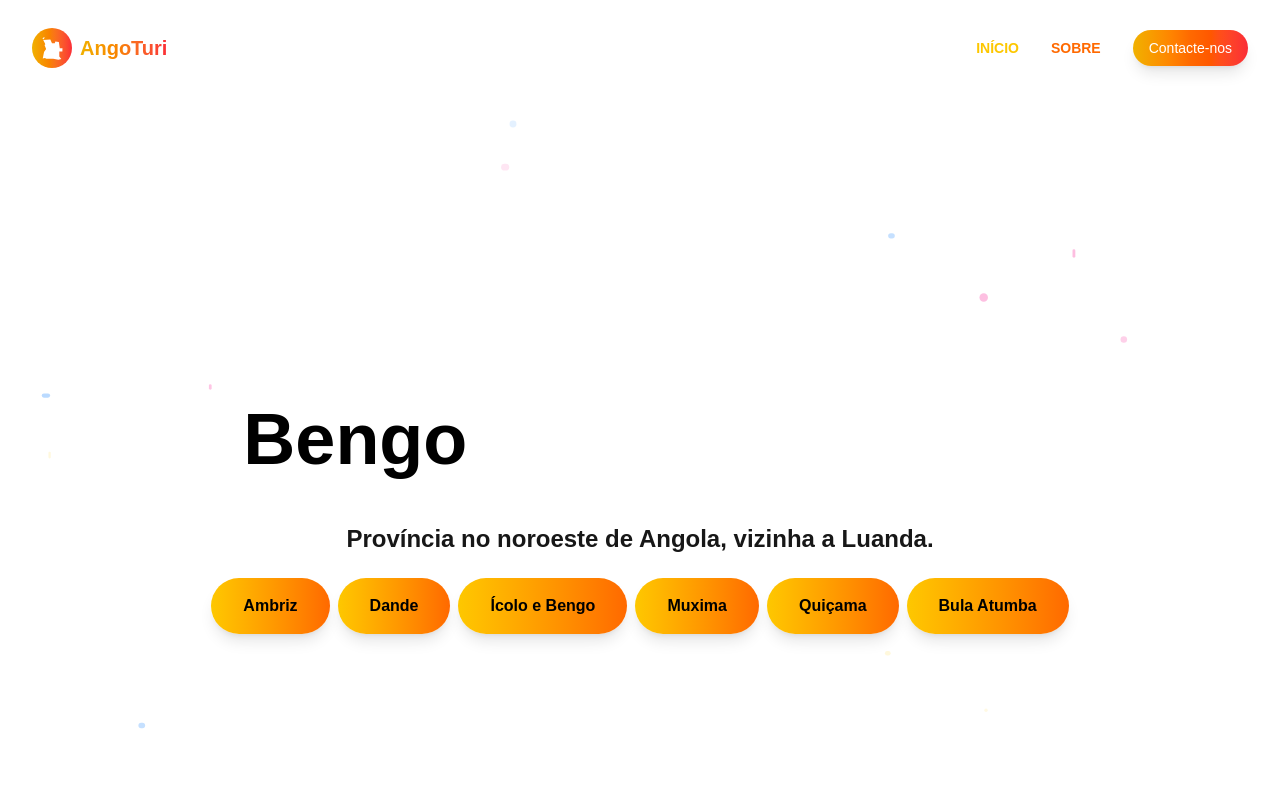
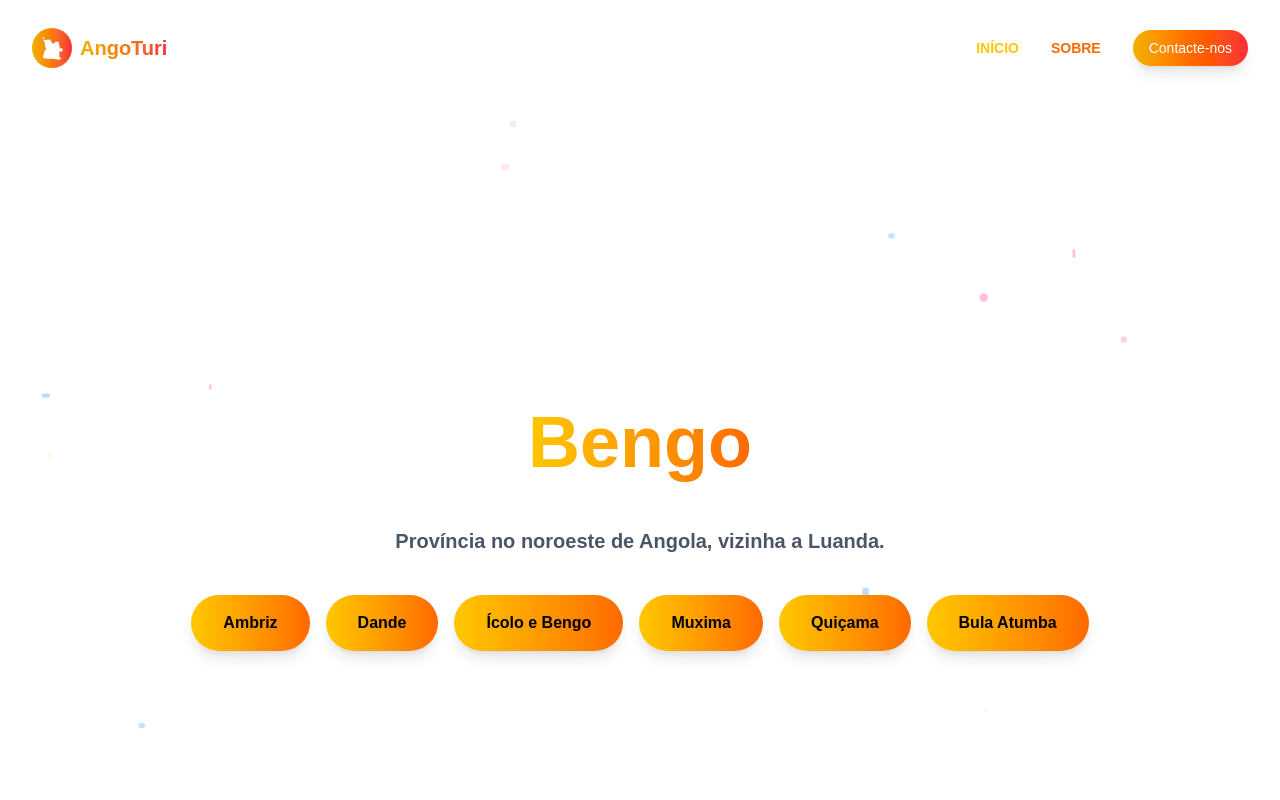
Before and after one commit to delciomanico/angoturi, a Next.js app: page /provincias/bengo in a window 1280 px wide. Shown: the top 800 px of the page. Built offline with nearby package versions, Linux system fonts and the light colour scheme.

Commit message:
Page province actualizado.

```diff
--- a/src/app/(public)/provincias/[provincia]/page.tsx
+++ b/src/app/(public)/provincias/[provincia]/page.tsx
@@ -26,23 +26,25 @@ export default function PageProvince(){
         </>:<>
             {provincia?<div className="mt-5">
                 <motion.div>
-                    <motion.div>
+                    <motion.div
+                        className='py-5'
+                    >
                         <motion.h1
                             initial={{ opacity: 0, y: 30 }}
                             animate={{ opacity: 1, y: 0 }}
                             transition={{ duration: 0.8, delay: 0.4 }}
                             className="
-                                text-4xl sm:text-5xl md:text-6xl lg:text-7xl leading-tight mb-6 px-8 py-4 text-black font-semibold rounded-full transition-all flex items-center
-                                "
-
+                                text-4xl sm:text-5xl md:text-6xl lg:text-7xl leading-tight mb-6 px-8 py-4 text-black font-semibold rounded-full transition-all flex items-center justify-center"
                         >
-                            {provincia.title}
+                            <span className="bg-clip-text text-transparent bg-gradient-to-r from-yellow-400 to-orange-500">
+                                {provincia.title}
+                            </span>
                         </motion.h1>
                         <motion.p
-                            initial={{ opacity: 0, y: 30 }}
-                            animate={{ opacity: 1, y: 0 }}
-                            transition={{ duration: 0.8, delay: 0.4 }}
-                            className="text-lg sm:text-xl md:text-1xl lg:text-2xl font-bold leading-tight mb-6"
+                            initial={{ opacity: 0 }}
+                            animate={{ opacity: 1 }}
+                            transition={{ duration: 0.6, delay: 0.3 }}
+                            className="text-xl font-bold text-gray-600 max-w-3xl mx-auto mb-5"
                         >
                             {provincia.description}
                         </motion.p>
@@ -51,7 +53,7 @@ export default function PageProvince(){
                         initial={{ opacity: 0, y: 30 }}
                         animate={{ opacity: 1, y: 0 }}
                         transition={{ duration: 0.8, delay: 0.4 }}
-                        className="flex flex-wrap gap-2 justify-center"
+                        className="flex flex-wrap gap-2 justify-center md:gap-4 max-w-6xl"
                     >
                         {provincia.municipalities.map((item, key)=>(
                             <Link key={key} href={`/provincias/${provincia.title.toLowerCase()}/${item.title.toLowerCase()}`}>
```
